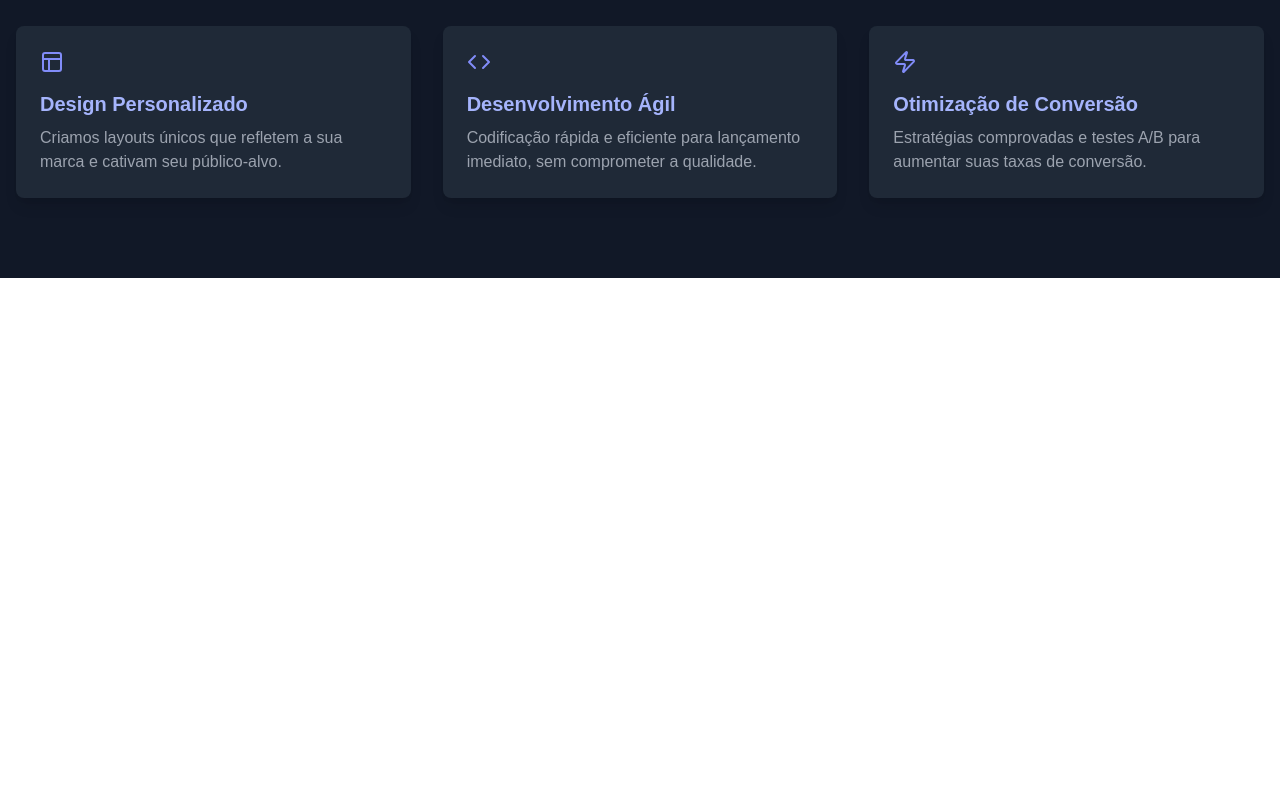
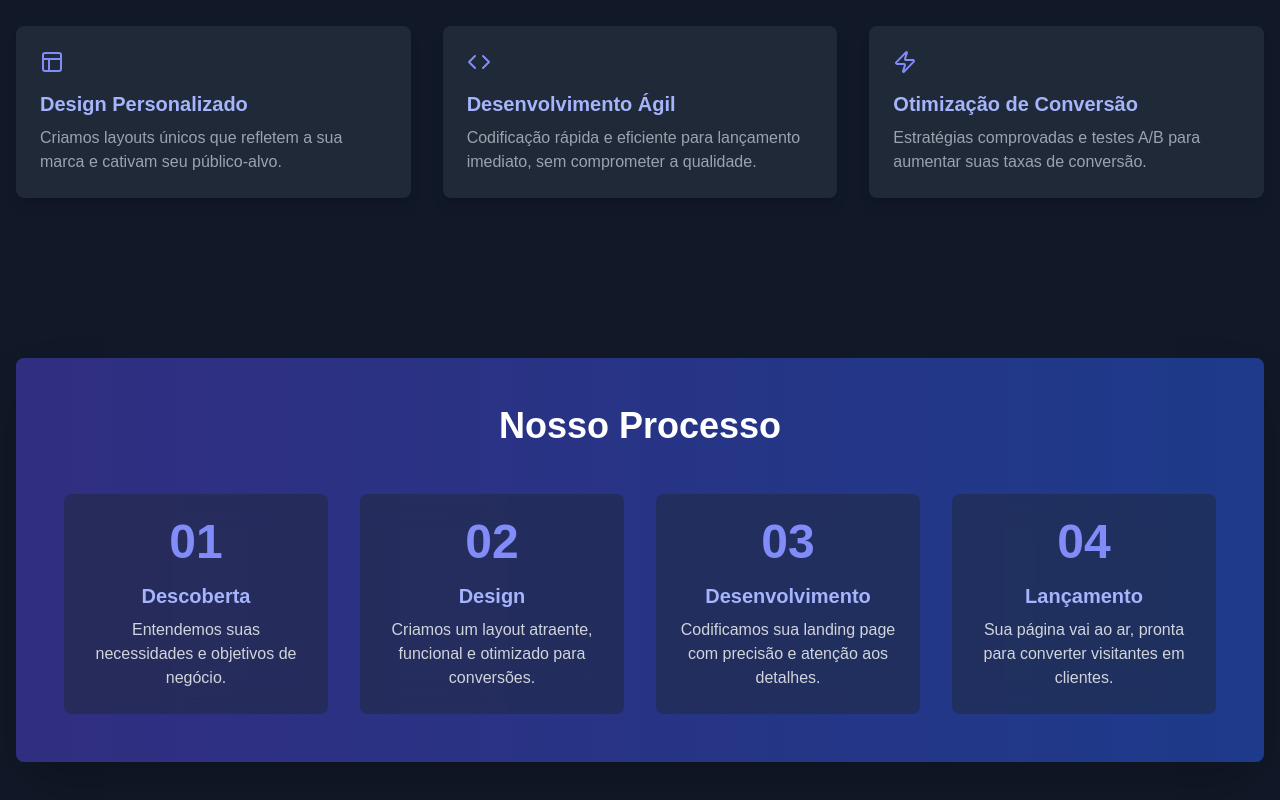
Before and after one commit to itseduardolima/edsolutions, a Next.js app: page / in a window 1280 px wide. Shown: the part 942-1742 px from the top of the page. Before the commit the page ends 1220 px from the top, so only its background shows below. Built offline with nearby package versions, Linux system fonts and the light colour scheme.

Commit message:
style: Process section

```diff
--- a/app/page.tsx
+++ b/app/page.tsx
@@ -2,6 +2,7 @@
 
 import Header from "@/components/Header";
 import HeroSection from "@/components/sections/Hero";
+import ProcessSection from "@/components/sections/Process";
 import ServicesSection from "@/components/sections/Services";
 
 export default function HomePage() {
@@ -11,6 +12,7 @@ export default function HomePage() {
       <main>
         <HeroSection />
         <ServicesSection />
+        <ProcessSection />
       </main>
     </div>
   );
--- /dev/null
+++ b/components/sections/Process.tsx
@@ -0,0 +1,55 @@
+"use client";
+
+import { motion, useAnimation } from "framer-motion";
+import { useInView } from "react-intersection-observer";
+import { useEffect } from "react";
+import { process } from "@/mock/process";
+
+const ProcessSection = () => {
+  const controls = useAnimation();
+  const [ref, inView] = useInView();
+
+  useEffect(() => {
+    if (inView) {
+      controls.start("visible");
+    }
+  }, [controls, inView]);
+
+  const fadeIn = {
+    hidden: { opacity: 0, y: 20 },
+    visible: { opacity: 1, y: 0, transition: { duration: 0.6 } },
+  };
+
+  return (
+    <section id="processo" className="container mx-auto px-4 py-20">
+      <div className="bg-gradient-to-r from-indigo-900 to-blue-900 rounded-lg p-8 md:p-12 shadow-2xl">
+        <h2 className="text-4xl font-bold text-center mb-12 text-white">
+          Nosso Processo
+        </h2>
+        <div className="grid grid-cols-1 md:grid-cols-2 lg:grid-cols-4 gap-8">
+          {process.map((step, index) => (
+            <motion.div
+              key={index}
+              className="text-center bg-gray-800 bg-opacity-50 p-6 rounded-lg backdrop-filter backdrop-blur-lg hover:bg-opacity-70 transition-colors duration-300 transform hover:scale-105"
+              initial="hidden"
+              animate={controls}
+              variants={fadeIn}
+              custom={index}
+              ref={ref}
+            >
+              <div className="text-5xl font-bold mb-4 text-indigo-400">
+                {step.step}
+              </div>
+              <h3 className="text-xl font-semibold mb-2 text-indigo-300">
+                {step.title}
+              </h3>
+              <p className="text-gray-300">{step.description}</p>
+            </motion.div>
+          ))}
+        </div>
+      </div>
+    </section>
+  );
+};
+
+export default ProcessSection;
--- /dev/null
+++ b/mock/process.ts
@@ -0,0 +1,27 @@
+import { ProcessStep } from "@/types/ProcessStep";
+
+export const process: ProcessStep[] = [
+  {
+    step: "01",
+    title: "Descoberta",
+    description: "Entendemos suas necessidades e objetivos de negócio.",
+  },
+  {
+    step: "02",
+    title: "Design",
+    description:
+      "Criamos um layout atraente, funcional e otimizado para conversões.",
+  },
+  {
+    step: "03",
+    title: "Desenvolvimento",
+    description:
+      "Codificamos sua landing page com precisão e atenção aos detalhes.",
+  },
+  {
+    step: "04",
+    title: "Lançamento",
+    description:
+      "Sua página vai ao ar, pronta para converter visitantes em clientes.",
+  },
+];
--- /dev/null
+++ b/types/ProcessStep.ts
@@ -0,0 +1,5 @@
+export interface ProcessStep {
+  step: string;
+  title: string;
+  description: string;
+}
```
